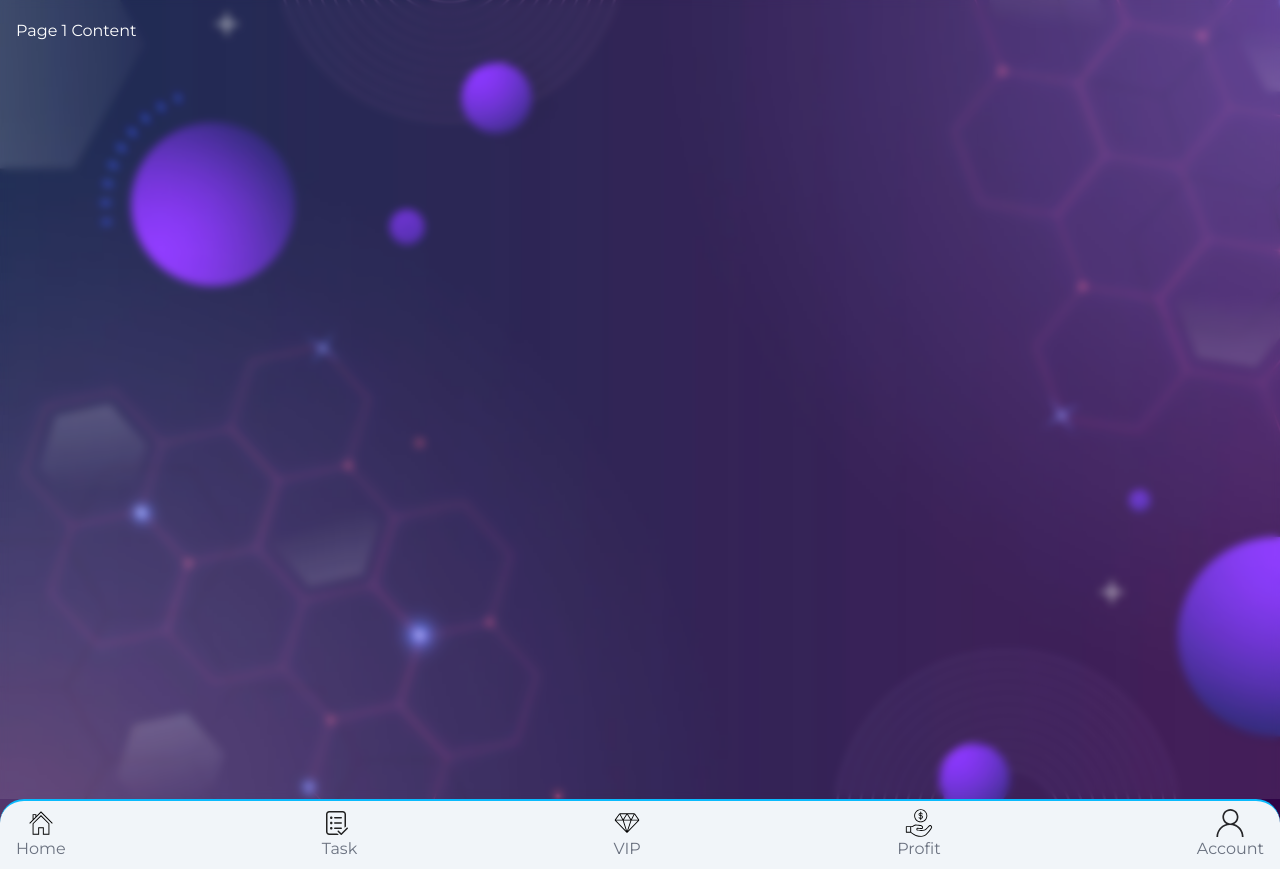
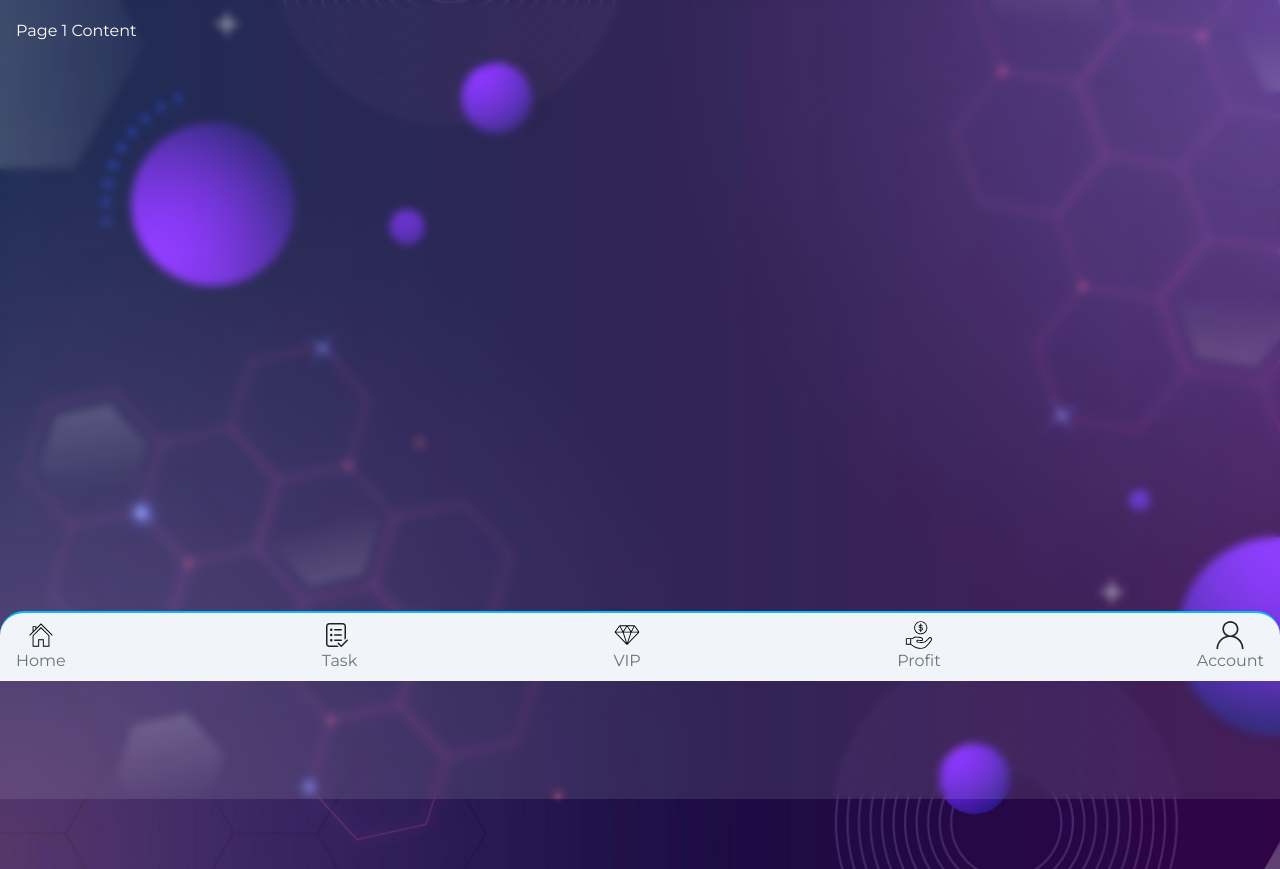
Before and after one commit to Efe-Tega/keypoint2, a Laravel app: page /account-change in a window 1280 px wide. Shown: the part 119-988 px from the top of the page. Run offline with Laravel 12, Linux system fonts and the light colour scheme; style sheets or scripts are compiled from the project's sources.

Commit message:
sticky footer and header

```diff
--- a/resources/views/components/navigation.blade.php
+++ b/resources/views/components/navigation.blade.php
@@ -1,4 +1,4 @@
-<header class="bg-backgroundLight">
+<header class="bg-backgroundLight sticky top-0 z-50">
     <nav class="p-4 container mx-auto">
         <!-- flex container -->
         <div class="flex justify-between items-center">
--- a/resources/views/user/include/footer.blade.php
+++ b/resources/views/user/include/footer.blade.php
@@ -1,4 +1,4 @@
-<footer class="bg-backgroundLight border-t-2 border-primaryLight rounded-t-3xl">
+<footer class="bg-backgroundLight border-t-2 border-primaryLight rounded-t-3xl sticky bottom-0">
     <div class="flex container mx-auto px-4 justify-between">
         <a href="{{ route('user.dashboard') }}" class="py-2 active:text-primaryDark nav-link">
             <div class="flex flex-col items-center hover:text-primaryDark">
```
